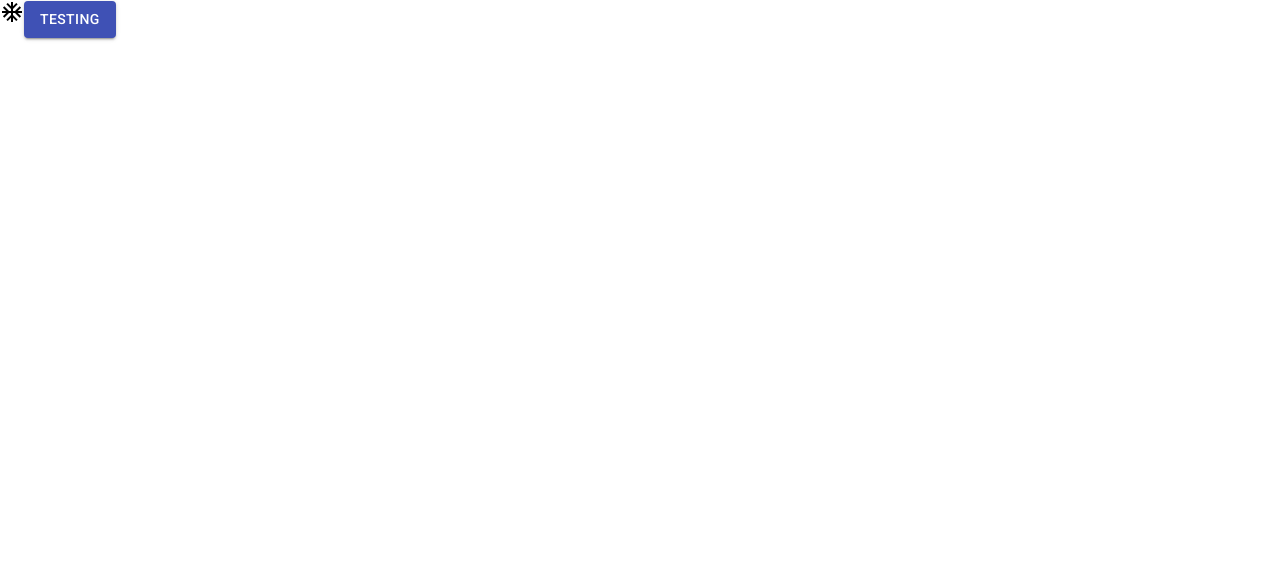
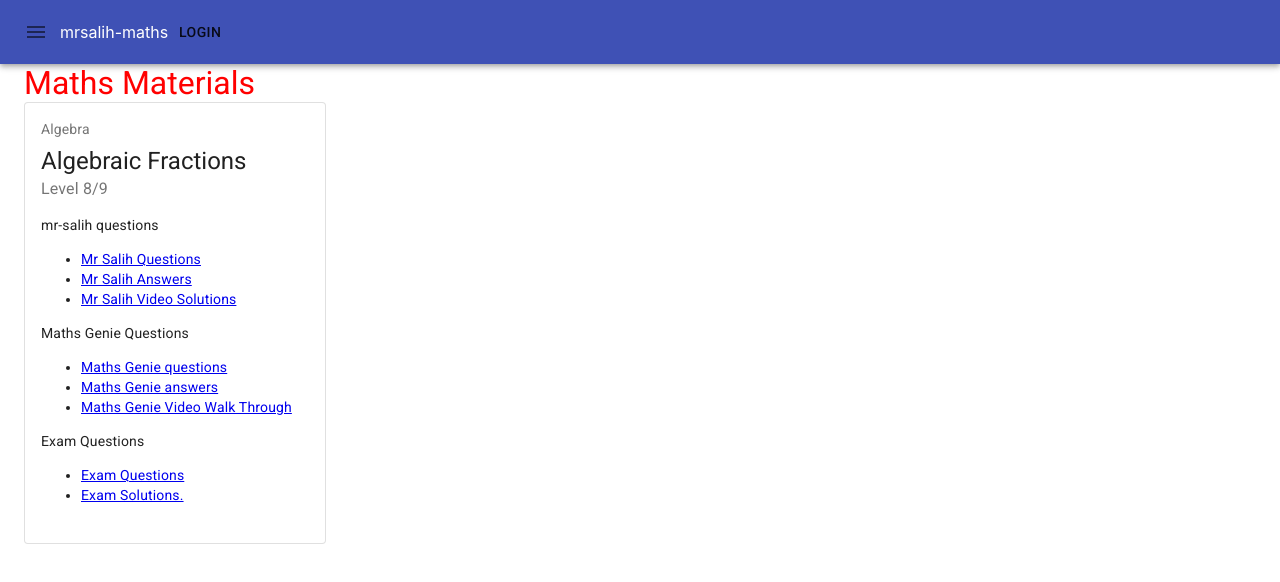
Before and after one commit to LeroySalih/mrsalih-maths, a React (Create React App) app: page / in a window 1280 px wide. Shown: the top 582 px of the page. Built offline with nearby package versions, Linux system fonts and the light colour scheme.

Commit message:
Adding Algebraic Fractions material

```diff
--- a/src/App.js
+++ b/src/App.js
@@ -1,16 +1,121 @@
 import React from 'react';
-import logo from './logo.svg';
+
+import AppBar from '@material-ui/core/AppBar';
+import ToolBar from '@material-ui/core/ToolBar';
+import Typography from '@material-ui/core/Typography';
+import { makeStyles } from '@material-ui/core/styles';
+
+import Container from '@material-ui/core/Container';
+
 import './App.css';
 import Button from '@material-ui/core/Button';
 import AcUnitIcon from '@material-ui/icons/AcUnit';
+import MenuIcon from '@material-ui/icons/Menu';
 
+import Card from '@material-ui/core/Card';
+import CardActions from '@material-ui/core/CardActions';
+import CardContent from '@material-ui/core/CardContent';
+
+
+import styled from 'styled-components';
+import { IconButton } from '@material-ui/core';
+
+const useStyles = makeStyles({
+  root: {
+    minWidth: 275,
+    width: '300px'
+  },
+  bullet: {
+    display: 'inline-block',
+    margin: '0 2px',
+    transform: 'scale(0.8)',
+  },
+  title: {
+    fontSize: 14,
+  },
+  pos: {
+    marginBottom: 12,
+  },
+});
+
+const SiteTitle = styled.div`
+  display: flex;
+  flex-direction: row;
+`
+
+const PageHeading = styled.div`
+  font-family: Roboto;
+  font-size: 2rem;
+  color: red;
+`;
 function App() {
+
+  const classes = useStyles();
+
   return (
     <div className="App">
-      <AcUnitIcon/>
-      <Button variant='contained' color="primary">Testing</Button>
+        <SiteMenu/>
+        <Container>
+          <PageHeading>Maths Materials</PageHeading>
+
+
+          <Card className={classes.root} variant="outlined">
+            <CardContent>
+              <Typography className={classes.title} color="textSecondary" gutterBottom>
+                Algebra
+              </Typography>
+              <Typography variant="h5" component="h2">
+                Algebraic Fractions
+              </Typography>
+              <Typography className={classes.pos} color="textSecondary">
+                Level 8/9
+              </Typography>
+              <Typography variant="body2" component="p">
+                <p>mr-salih questions
+                <ul>
+                    <li><a target="_new" href="https://www.dropbox.com/s/wfv86t60z31dplo/mr-salih-questions.pdf?dl=0">Mr Salih Questions</a></li>
+                    <li><a target="_new" href="https://www.dropbox.com/s/n957q9v9rel18xy/AlgebraicFractions-Solutions.pdf?dl=0">Mr Salih Answers</a></li>
+                    <li><a target="_new" href="https://youtu.be/xG-oOQ4MNFY">Mr Salih Video Solutions</a></li>
+                </ul>
+                </p>
+
+                <p>Maths Genie Questions</p>
+                <ul>
+                  <li><a target="_new" href="https://mathsgenie.co.uk/resources/7-algebraic-fractions.pdf">Maths Genie questions</a></li>
+                  <li><a target="_new" href="https://mathsgenie.co.uk/resources/7-algebraic-fractionsans.pdf">Maths Genie answers</a></li>
+                  <li><a target="_new" href="https://youtu.be/Dr5jmSGv-u0">Maths Genie Video Walk Through</a></li>
+                </ul>
+
+                <p>Exam Questions</p>
+                <ul>
+                  <li><a target="_new" href="https://www.dropbox.com/s/wclffgcog552l0j/igcse-algebraic-fractions.pdf?dl=0">Exam Questions</a></li>
+                  <li><a target="_new" href="https://www.dropbox.com/s/uhr2zbs9riclmyc/igcse-algebraic-fractions.solutions.pdf?dl=0">Exam Solutions.</a></li>
+                </ul>
+
+
+              </Typography>
+            </CardContent>
+          </Card>
+
+
+        </Container>
     </div>
   );
 }
 
+
+const SiteMenu = () => (
+  <AppBar position="static">
+      <ToolBar>
+        <IconButton edge="start" className="" aria-label="menu">
+          <MenuIcon/>
+        </IconButton>
+        <SiteTitle>
+          mrsalih-maths
+        </SiteTitle>
+        <Button>Login</Button>
+      </ToolBar>
+    </AppBar>
+)
+
 export default App;
```
